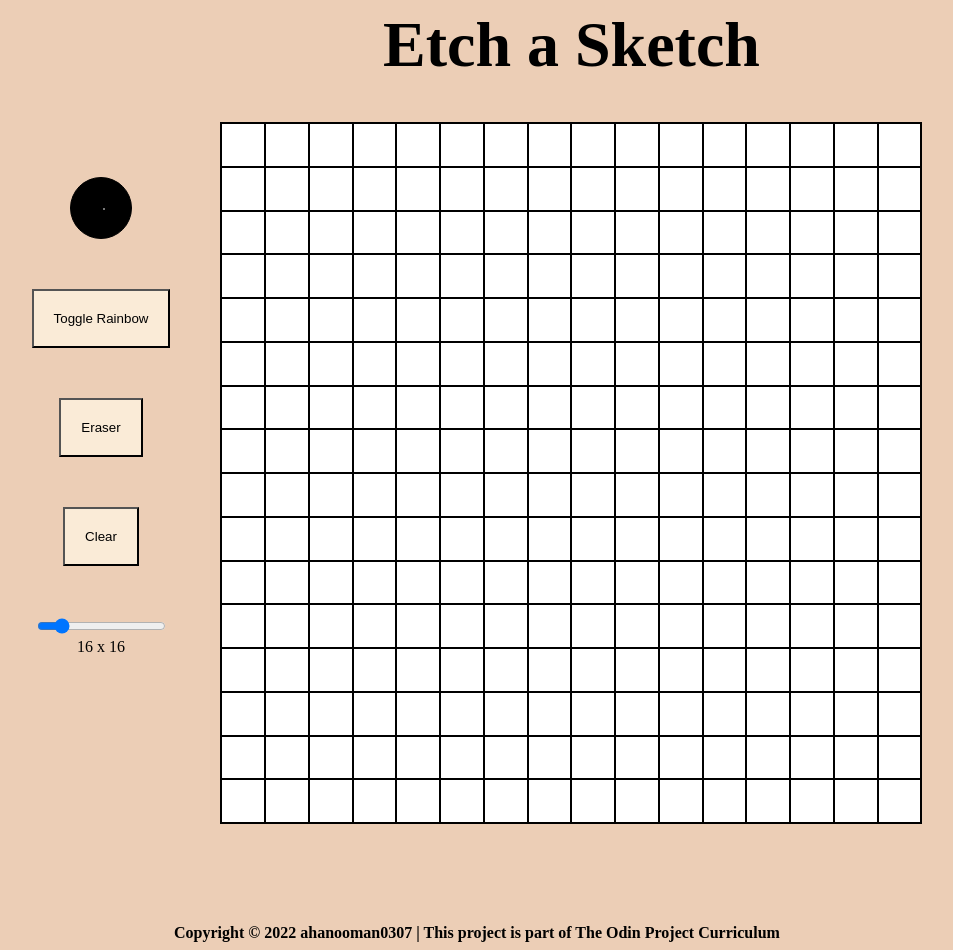
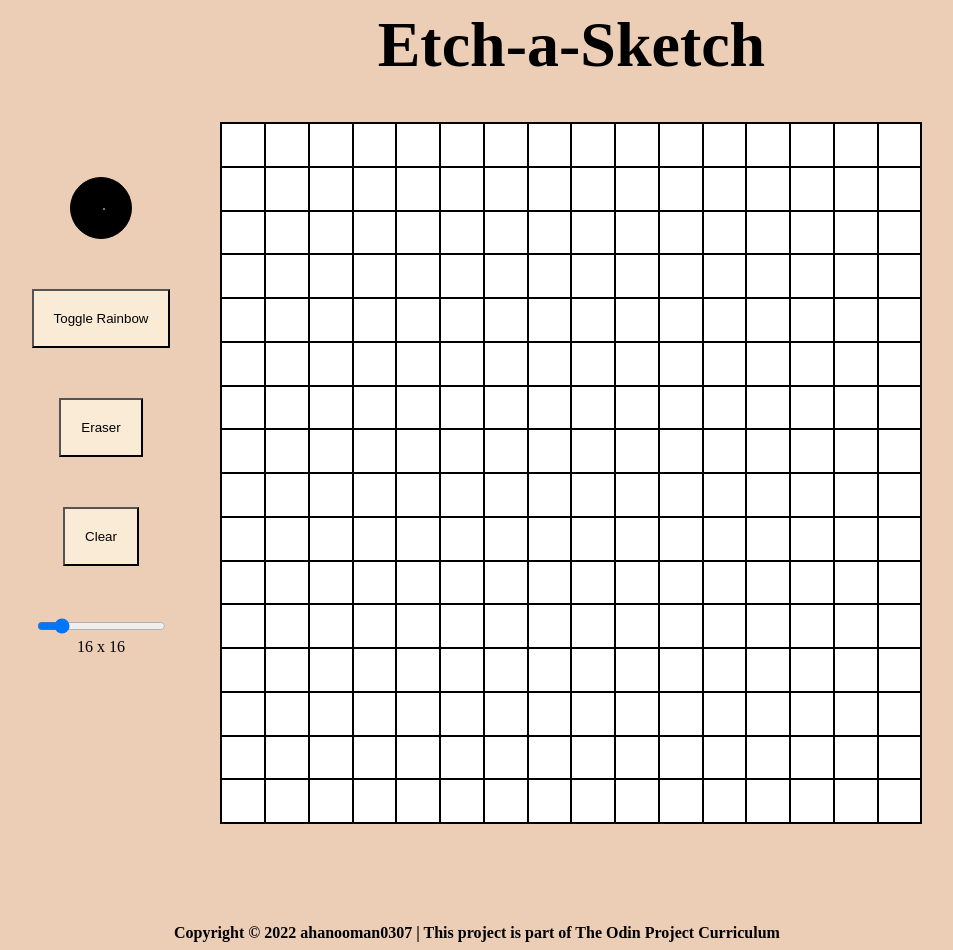
Before and after one commit to ahanooman0307/etch-a-sketch, a plain HTML site: page index.html in a window 1280 px wide. Shown: the whole page, without its empty margins (163-1116 px from the left). Drawn offline with Linux system fonts and the light colour scheme.

Commit message:
fixed title

```diff
--- a/index.html
+++ b/index.html
@@ -4,7 +4,7 @@
     <meta charset="UTF-8">
     <meta http-equiv="X-UA-Compatible" content="IE=edge">
     <meta name="viewport" content="width=device-width, initial-scale=1.0">
-    <title>Etch a Sketch</title>
+    <title>Etch-a-Sketch</title>
     <link rel = "stylesheet" href="./styles.css">
 </head>
 <body>
@@ -24,7 +24,7 @@
     </div>
     </div>
 
-    <div class = "header">Etch a Sketch
+    <div class = "header">Etch-a-Sketch
     <div class = "grid"> </div>
 </div>
 </div>
```
